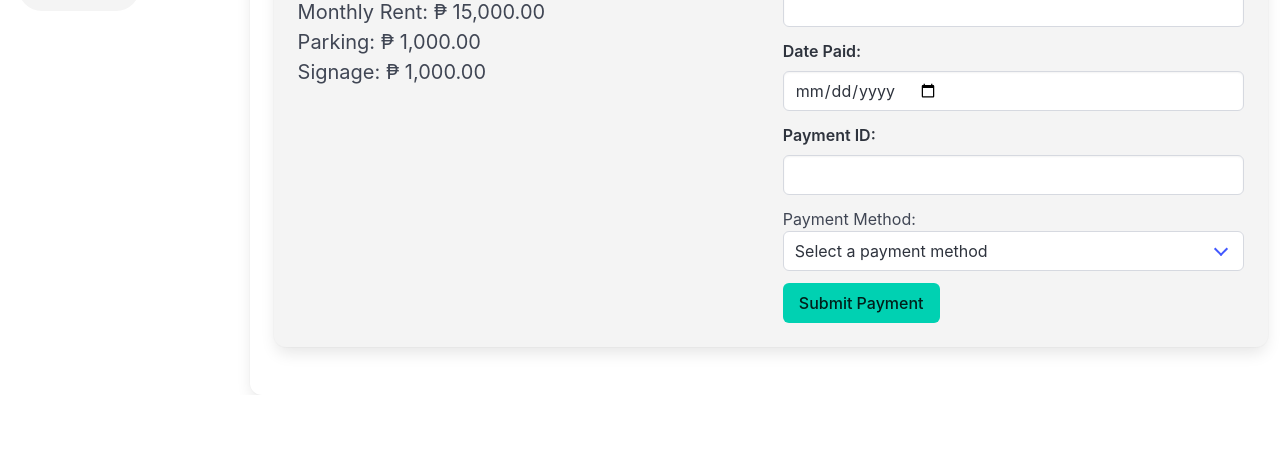
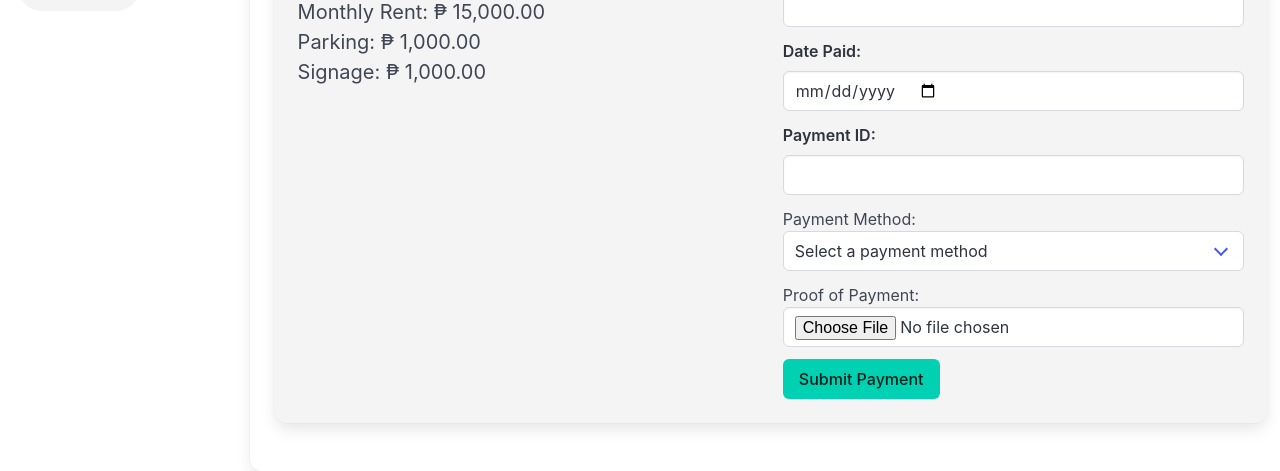
Before and after one commit to giarnodivino/leaseManager, a Django app: page /add_payment/1/ in a window 1280 px wide. Shown: the part 449-920 px from the top of the page. Before the commit the page ends 844 px from the top, so only its background shows below. Run offline with Django 5.2, Linux system fonts and the light colour scheme; data comes from the database, SQL or seed files in the repository; both versions use the stored data as it was after the commit.

Commit message:
upload proof of payment and view payment details

```diff
--- a/billingApp/static/billingApp/css/style.css
+++ b/billingApp/static/billingApp/css/style.css
@@ -28,7 +28,7 @@
 
 .card2 {
   background-color: #f4f4f4 !important;
-  max-height: 600px !important;
+  max-height: 700px !important;
   min-height: 500px !important;
 }
 
--- a/billingApp/templates/billingApp/add_payment.html
+++ b/billingApp/templates/billingApp/add_payment.html
@@ -6,15 +6,16 @@
     <div class="columns">
       <div class="column">
         <p class="is-size-5 mt-3">Tenant Details:</p>
-            <br>
+        <br />
         <p class="is-size-5">{{ tenant.companyName_display }}</p>
         <p class="is-size-5">{{ lease.buildingName }}</p>
         <p class="is-size-5">Monthly Rent: ₱ {{ lease.rentAmount }}</p>
         <p class="is-size-5">Parking: ₱ {{ lease.parkingFees }}</p>
-            <p class="is-size-5">Signage: ₱ {{ lease.signageFees }}</p>
+        <p class="is-size-5 mb-6">Signage: ₱ {{ lease.signageFees }}</p>
+        <!--Upload proof of payment button-->
       </div>
       <div class="column">
-            <form action="{% url 'add_payment' pk=tenant.id %}" method="POST">
+        <form action="{% url 'add_payment' pk=tenant.id %}" method="POST" enctype="multipart/form-data">
           {% csrf_token %}
 
           <div class="field">
@@ -24,7 +25,9 @@
                 <select name="bill_id" id="bill_id" required>
                   <option value="" disabled selected>Select a bill</option>
                   {% for bill in bills %}
-                                <option value="{{ bill.id }}">{{ bill.display_id }} - {{ bill.billingFor }} - Status: {{ bill.status }} - {{ bill.display_label }}: ₱ {{ bill.display_amount }}</option>
+                  <option value="{{ bill.id }}">
+                    {{ bill.display_id }} - {{ bill.billingFor }} - Status: {{ bill.status }} - {{ bill.display_label }}: ₱ {{ bill.display_amount }}
+                  </option>
                   {% endfor %}
                 </select>
               </div>
@@ -33,20 +36,20 @@
           <div class="field">
             <label class="label">Amount Paid:</label>
             <div class="control">
-                        <input type="number" class="input" name="amountPaid" id="amountPaid" step="0.01" min="0" required>
+              <input type="number" class="input" name="amountPaid" id="amountPaid" step="0.01" min="0" required />
             </div>
           </div>
           <div class="field">
             <label class="label">Date Paid:</label>
             <div class="control">
-                        <input type="date" class="input" name="datePaid" id="datePaid" required>
+              <input type="date" class="input" name="datePaid" id="datePaid" required />
             </div>
           </div>
 
           <div class="field">
             <label class="label">Payment ID:</label>
             <div class="control">
-                        <input type="text" class="input" name="referenceNumber" id="referenceNumber" required>
+              <input type="text" class="input" name="referenceNumber" id="referenceNumber" required />
             </div>
           </div>
           <div class="field">
@@ -60,6 +63,13 @@
                   <option value="BANK_TRANSFER">Bank Transfer</option>
                 </select>
               </div>
+            </div>
+          </div>
+          <!--attach proof of payment-->
+          <div class="field">
+            <label for="proofOfPayment">Proof of Payment:</label>
+            <div class="control">
+              <input type="file" class="input" name="proofOfPayment" id="proofOfPayment" />
             </div>
           </div>
           <div class="field">
--- a/billingApp/templates/billingApp/view_payments.html
+++ b/billingApp/templates/billingApp/view_payments.html
@@ -90,7 +90,7 @@
               <td>{{ payment.subAccountName }}</td>
               <td>{{ payment.datePaid }}</td>
               <td>
-                <a href="#" class="button is-small">View Details</a>
+                <a href="{% url 'payment_details' pk=payment.pk %}" class="button is-small">View Details</a>
               </td>
               <td>
                 <a href="{% url 'delete_payment' pk=payment.pk %}" class="button is-small is-danger">Delete</a>
--- a/billingApp/urls.py
+++ b/billingApp/urls.py
@@ -28,4 +28,5 @@ urlpatterns = [
     path('delete_payment/<int:pk>/', views.delete_payment, name='delete_payment'),
     path('delete_bill/<int:pk>/', views.delete_bill, name='delete_bill'),
     path('edit_bill/<int:pk>/', views.edit_bill, name='edit_bill'),
+    path('payment_details/<int:pk>/', views.view_payment_details, name='payment_details')
 ]
--- a/billingApp/views.py
+++ b/billingApp/views.py
@@ -771,16 +771,24 @@ def soa(request, pk):
             "no": "",
             "date": date.today(),
             "particulars": particulars,
-            "amount": Decimal("0.00"),
+            "amount": carryover_total,
             "vat": Decimal("0.00"),
             "total": carryover_total,
-            "amount_display": "0.00",
+            "amount_display": f"{carryover_total:,.2f}",
             "vat_display": "0.00",
             "total_display": f"{carryover_total:,.2f}",
         })
         grand_total += carryover_total
 
     company_display = (tenant.companyName or "").strip() or tenant.contactPerson
+
+    current_admin = get_logged_in_account(request)
+    prepared_by_name = ""
+    if current_admin and current_admin.firstName and current_admin.lastName:
+        prepared_by_name = f"{current_admin.firstName} {current_admin.lastName}".strip()
+    elif current_admin:
+        # Fallback to username if names aren't set
+        prepared_by_name = current_admin.username or ""
 
     context = {
         "tenant": tenant,
@@ -794,6 +802,7 @@ def soa(request, pk):
         "deposit_account_number": "BDO 001498023822",
         "deposit_account_name": "J&F Divino Development Corporation",
         "company_tin": "001-461-259-00000",
+        "prepared_by_name": prepared_by_name,
     }
     return render(request, "billingApp/soa.html", context)
 
@@ -857,6 +866,7 @@ def add_payment(request, pk):
         date_paid = request.POST.get("datePaid")
         payment_method = request.POST.get("paymentMethod")
         reference_number = (request.POST.get("referenceNumber") or "").strip()
+        proof_of_payment = request.FILES.get("proofOfPayment")
         admin_account = get_logged_in_account(request)
 
         if Payment.objects.filter(referenceNumber=reference_number).exists():
@@ -898,6 +908,7 @@ def add_payment(request, pk):
                 billingID=bill_to_pay,
                 referenceNumber=reference_number,
                 paymentMethod=payment_method,
+                proofOfPayment=proof_of_payment,
             )
 
             # Update the bill's balance after payment and carry over any overpayment/underpayment.
@@ -1013,3 +1024,10 @@ def edit_bill(request, pk):
             return render(request, "billingApp/edit_bill.html", {"tenant": tenant, "bill": bill})
 
     return render(request, "billingApp/edit_bill.html", {"tenant": tenant, "bill": bill})
+
+def view_payment_details(request, pk):
+    payment = get_object_or_404(Payment, pk=pk)
+    tenant = payment.tenantID
+    bill = payment.billingID
+
+    return render(request, "billingApp/payment_details.html", {"tenant": tenant, "payment": payment, "bill": bill})
--- a/demo1/settings.py
+++ b/demo1/settings.py
@@ -123,3 +123,7 @@ LOGIN_REDIRECT_URL = "home_page"
 
 STATIC_ROOT = os.path.join(BASE_DIR, 'static')
 STATICFILES_DIRS = [BASE_DIR / 'demo1/static']
+
+# Media files (User uploads)
+MEDIA_URL = '/media/'
+MEDIA_ROOT = os.path.join(BASE_DIR, 'media')
--- a/demo1/urls.py
+++ b/demo1/urls.py
@@ -16,8 +16,14 @@ Including another URLconf
 """
 from django.contrib import admin
 from django.urls import path, include
+from django.conf import settings
+from django.conf.urls.static import static
 
 urlpatterns = [
     path('admin/', admin.site.urls),
     path('', include('billingApp.urls')),
 ]
+
+# Serve media files during development
+if settings.DEBUG:
+    urlpatterns += static(settings.MEDIA_URL, document_root=settings.MEDIA_ROOT)
```
Also changed, not shown: billingApp/templates/billingApp/payment_details.html (added, +34 -0 lines), billingApp/templates/billingApp/soa.html (+15 -8 lines), db.sqlite3, media/proof_of_payment/6744cb24-bd23-439d-9621-e0497b665f7b.jpeg (added), proof_of_payment/6744cb24-bd23-439d-9621-e0497b665f7b.jpeg (added). Lines whose indentation alone changed are shown as unchanged.
